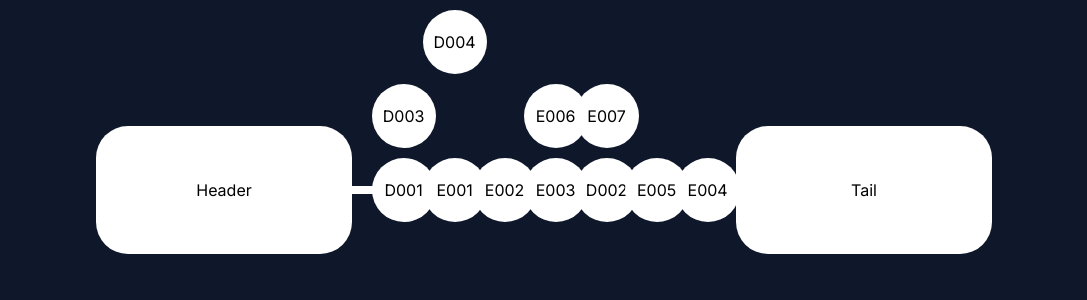
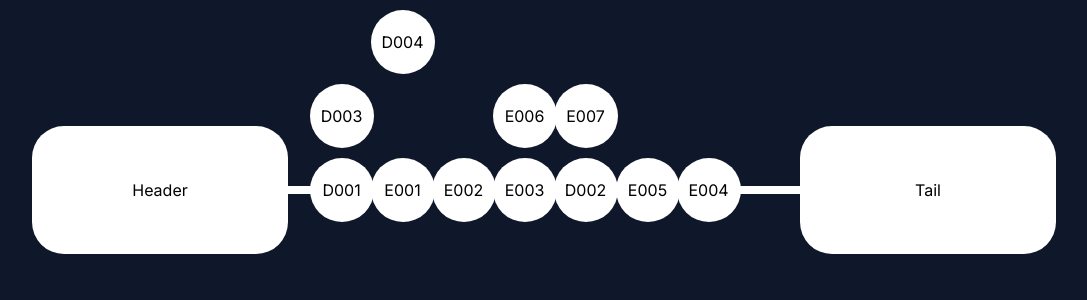
Before and after one commit to jate-koh/operation-approach, a React (Vite) app: page / in a window 1280 px wide. Shown: the top 300 px of the page, without its empty margins (96-1183 px from the left). Built offline with nearby package versions, Linux system fonts and the light colour scheme.

Commit message:
`feat`: create cols adding button (anim and front)

```diff
--- /dev/null
+++ b/src/assets/dashie/anim/scaler.css
@@ -0,0 +1,49 @@
+
+@layer components {
+
+    /* Width Grow Animation */
+    .animate-width-grow-1 {
+        z-index: 0;
+        animation: width-grow 1s
+            ease-in-out forwards;
+    }
+
+    .animate-width-grow-2 {
+        z-index: 0;
+        animation: width-grow 2s
+            ease-in-out forwards;
+    }
+
+    @keyframes width-grow {
+        from {
+            width: 10%;
+        }
+
+        to {
+            width: 60%;
+        }
+    }
+
+    /* Scale Animation */
+    .animate-scale-1 {
+        z-index: 0;
+        animation: scale 1s
+            ease-in-out forwards;
+    }
+
+    .animate-scale-2 {
+        z-index: 0;
+        animation: scale 2s
+            ease-in-out forwards;
+    }
+
+    @keyframes scale {
+        from {
+            transform: scale(0.1);
+        }
+
+        to {
+            transform: scale(1);
+        }
+    }
+}
--- /dev/null
+++ b/src/assets/operation-flow/graph-anim.css
@@ -0,0 +1,44 @@
+
+@layer components {
+
+    .animate-add-button {
+        position: absolute;
+        animation: add-button-anim 1s
+            ease-in-out forwards;
+    }
+
+    @keyframes add-button-anim {
+        from {
+            opacity: 0;
+            width: 0.5rem;
+            height: 0.5rem;
+            right: 50%;
+        }
+
+        to {
+            opacity: 1;
+            position: absolute;
+            width: 2rem;
+            height: 2rem;
+            right: 4%
+        }
+    }
+
+    .animate-add-button h1 {
+        animation: add-button-text-anim 1s
+            ease-in-out forwards;
+    }
+
+    @keyframes add-button-text-anim {
+        from {
+            opacity: 0;
+            font-size: 0rem;
+        }
+
+        to {
+            opacity: 1;
+            font-size: 2rem;
+        }
+    }
+
+}
--- a/src/assets/operation-flow/graph-base.css
+++ b/src/assets/operation-flow/graph-base.css
@@ -1,14 +1,60 @@
 
+/* Shape */
 @import './shape.css';
+
+/* Animation */
+@import '../dashie/anim/scaler.css';
+@import './graph-anim.css';
 
 @layer components {
 
+  /* Graph Line */
+  .line-base {
+    height: 0.5rem; /* 8px */;
+  }
+
   .graph-line {
     position: absolute;
-    height: 0.5rem; /* 8px */
     z-index: -1;
+    @apply line-base;
   }
 
+  /* Add Line & Button */
+  .add-line-wrapper {
+    position: relative;
+    display: flex;
+    justify-content: center;
+    align-items: center;
+    z-index: 0;
+    @apply line-base;
+  }
+
+  .add-line-wrapper:hover {
+    cursor: pointer;
+    @apply animate-width-grow-2;
+  }
+
+  button.add-button {
+    width: 0.5rem; /* 8px */;
+    height: 0.5rem; /* 8px */;
+    z-index: 1;
+    border-radius: 50%;
+    @apply circle;
+  }
+
+  button.add-button h1 {
+    padding: 0;
+    opacity: 0;
+    font-size: 0rem;
+  }
+
+  .add-line-wrapper:hover button.add-button {
+    cursor: pointer;
+    @apply animate-add-button;
+  }
+
+
+  /* Grid Container */
   .grid-container {
     position: relative;
     display: flex;
--- a/src/assets/operation-flow/shape.css
+++ b/src/assets/operation-flow/shape.css
@@ -10,7 +10,7 @@
 
     .circle {
         border-radius: 9999px;
-        @apply flex text-center items-center justify-center;
+        @apply shape-base;
     }
 
     .placeholder {
--- a/src/components/operation-grid/OperationFlowGrid.tsx
+++ b/src/components/operation-grid/OperationFlowGrid.tsx
@@ -124,6 +124,10 @@ export function OperationFlowGrid({ operationLines }: operationFlowGridProps ) {
     };
     //====================================================================================================//
     // Grid Operations
+    const addLine = () => {
+
+    };
+
     // Function to handle when dragging starts
     const onDragStart = (newItem: Layout) => {
         setGridState({
@@ -169,12 +173,12 @@ export function OperationFlowGrid({ operationLines }: operationFlowGridProps ) {
     //====================================================================================================//
 
     return (
-        <div className='flex items-center w-[70%]'>
+        <div className='flex items-center w-[80%]'>
             <ShapeTextBox
                 shapeType='rectangle' text={'Header'} hasSolid={{enabled: true}}
                 textClassName='text-black' shrinkable={true} className='w-[256px] h-[128px]'
             />
-            <div className='graph-line bg-white w-[70%]' style={{}}></div>
+            <div className='graph-line bg-white w-[70%]' style={{}} />
             <div className='grid-container' style={{}}>
                 <ResponsiveGridLayout
                     onDrag={(layout, oldItem, newItem) => { onDragStart(newItem); }}
@@ -217,6 +221,12 @@ export function OperationFlowGrid({ operationLines }: operationFlowGridProps ) {
                         })
                     }
                 </ResponsiveGridLayout>
+            </div>
+            <div className='w-[5%] add-line-wrapper hover:bg-white'>
+                {/* <div className='' /> */}
+                <button className='add-button bg-white' onClick={() => { console.log('button clicked'); }} >
+                    <h1 className='text-black'>+</h1>
+                </button>
             </div>
             <ShapeTextBox
                 shapeType='rectangle' text={'Tail'} hasSolid={{enabled: true}}
```
